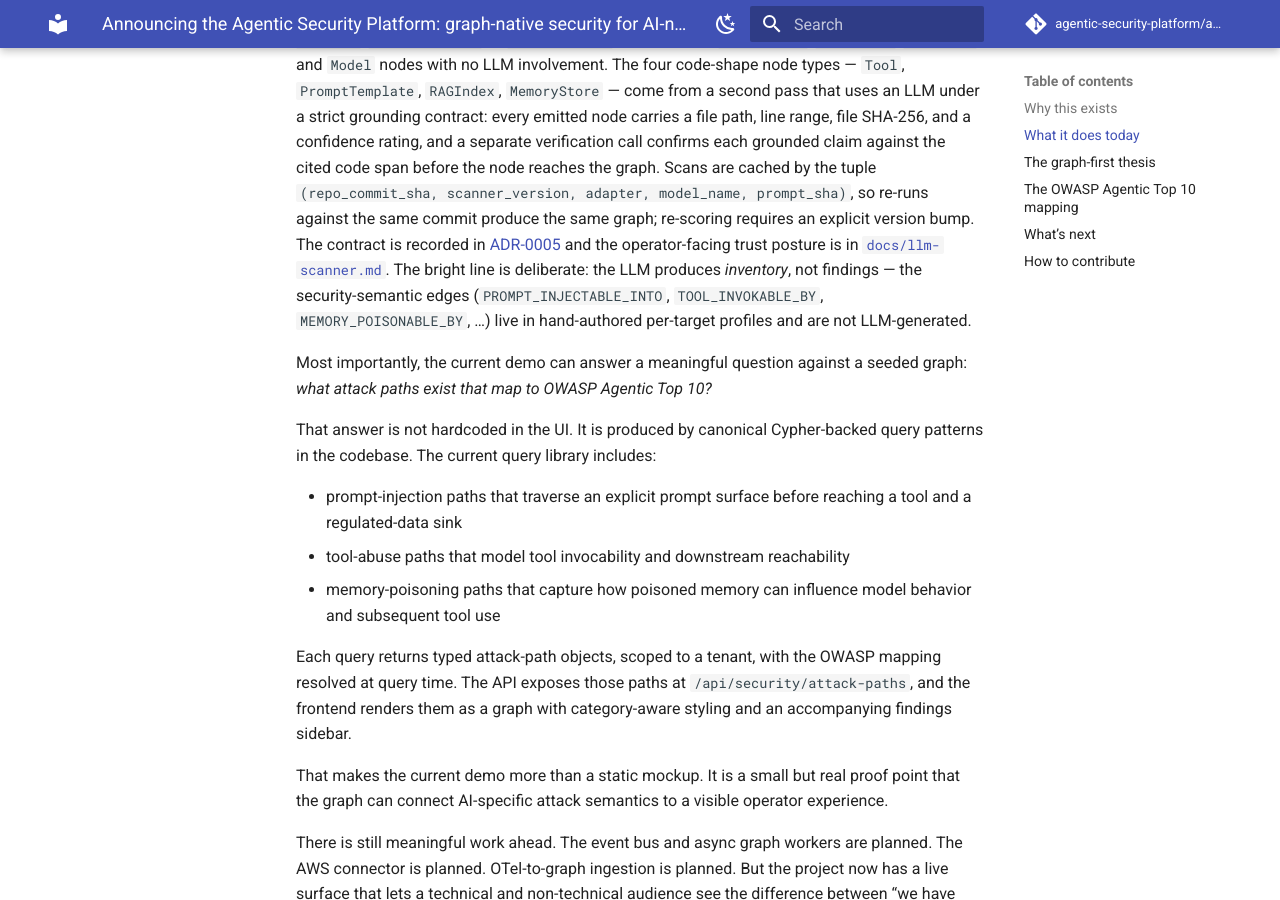
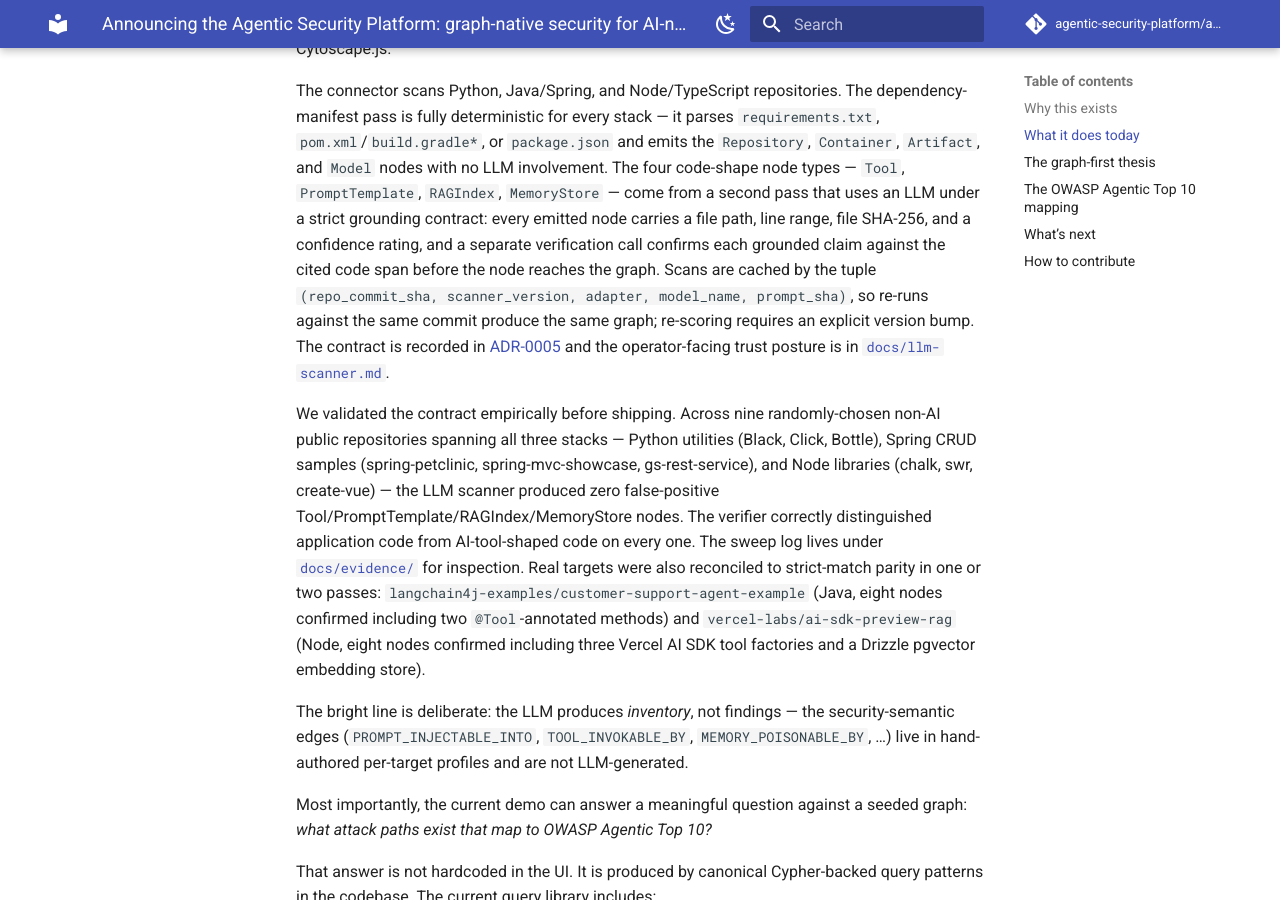
Before and after one commit to firmsoil/agentic-security-platform, an MkDocs documentation site: the page built from docs/launch-post-draft.md, in a window 1280 px wide and 900 px high, scrolled down 1944 px. Built offline with MkDocs 1.6.1 and Material for MkDocs 9.7.7, drawn with Linux system fonts in a browser that asks for light colours; comment, search, counter and statistics services are not loaded; some of the changed text lies outside the part shown.

Commit message:
docs(launch-post): top-level evidence callout + What's next anchoring
- Intro now points at docs/evidence/, docs/adr/, docs/llm-scanner.md
  so readers see evidence exists before encountering it in the body.
- 'What's next' explicitly names what shipped in this release
  (multi-stack scanner + LLM source extractor) and frames the
  continuation (runtime extension of the static graph) as natural,
  not as scope creep.

```diff
--- a/docs/launch-post-draft.md
+++ b/docs/launch-post-draft.md
@@ -10,7 +10,7 @@
 
 That is why we built the Agentic Security Platform: an open-source, graph-native security platform for AI-native applications. It models the parts of modern AI systems that existing security programs struggle to reason about together in one place: code, infrastructure, identities, runtime events, models, prompts, tools, memory, retrieval, and data sensitivity. Then it asks a security question over the whole system: what attack paths exist, which ones are reachable, and which ones map to the taxonomies security leaders are beginning to standardize around?
 
-Today, the platform maps findings to the OWASP Top 10 for LLM Applications (2025) and the OWASP Agentic Top 10 (2026). It is Apache 2.0 licensed, intentionally built in the open, and designed to be legible both to contributors and to the teams who may eventually rely on it in regulated environments.
+Today, the platform maps findings to the OWASP Top 10 for LLM Applications (2025) and the OWASP Agentic Top 10 (2026). It is Apache 2.0 licensed, intentionally built in the open, and designed to be legible both to contributors and to the teams who may eventually rely on it in regulated environments. Concrete launch evidence — the adversarial false-positive sweep results, the per-target reconciliation runs, and the architectural decisions that shaped this release — is committed under [`docs/evidence/`](evidence/), [`docs/adr/`](adr/), and [`docs/llm-scanner.md`](llm-scanner.md). The intent is that anyone evaluating the project can see not just what the code does but what we tested before saying so.
 
 ## Why this exists
 
@@ -38,7 +38,11 @@
 
 Today’s implementation includes a versioned ontology for AI-relevant node and edge types, a Neo4j-backed security graph, tenant-scoped graph access, a multi-stack GitHub connector, a seeded vulnerable RAG example, a live attack-path API, and a frontend graph explorer built with Cytoscape.js.
 
-The connector scans Python, Java/Spring, and Node/TypeScript repositories. The dependency-manifest pass is fully deterministic for every stack — it parses `requirements.txt`, `pom.xml`/`build.gradle*`, or `package.json` and emits the `Repository`, `Container`, `Artifact`, and `Model` nodes with no LLM involvement. The four code-shape node types — `Tool`, `PromptTemplate`, `RAGIndex`, `MemoryStore` — come from a second pass that uses an LLM under a strict grounding contract: every emitted node carries a file path, line range, file SHA-256, and a confidence rating, and a separate verification call confirms each grounded claim against the cited code span before the node reaches the graph. Scans are cached by the tuple `(repo_commit_sha, scanner_version, adapter, model_name, prompt_sha)`, so re-runs against the same commit produce the same graph; re-scoring requires an explicit version bump. The contract is recorded in [ADR-0005](adr/0005-llm-scanner-grounding-contract.md) and the operator-facing trust posture is in [`docs/llm-scanner.md`](llm-scanner.md). The bright line is deliberate: the LLM produces *inventory*, not findings — the security-semantic edges (`PROMPT_INJECTABLE_INTO`, `TOOL_INVOKABLE_BY`, `MEMORY_POISONABLE_BY`, …) live in hand-authored per-target profiles and are not LLM-generated.
+The connector scans Python, Java/Spring, and Node/TypeScript repositories. The dependency-manifest pass is fully deterministic for every stack — it parses `requirements.txt`, `pom.xml`/`build.gradle*`, or `package.json` and emits the `Repository`, `Container`, `Artifact`, and `Model` nodes with no LLM involvement. The four code-shape node types — `Tool`, `PromptTemplate`, `RAGIndex`, `MemoryStore` — come from a second pass that uses an LLM under a strict grounding contract: every emitted node carries a file path, line range, file SHA-256, and a confidence rating, and a separate verification call confirms each grounded claim against the cited code span before the node reaches the graph. Scans are cached by the tuple `(repo_commit_sha, scanner_version, adapter, model_name, prompt_sha)`, so re-runs against the same commit produce the same graph; re-scoring requires an explicit version bump. The contract is recorded in [ADR-0005](adr/0005-llm-scanner-grounding-contract.md) and the operator-facing trust posture is in [`docs/llm-scanner.md`](llm-scanner.md).
+
+We validated the contract empirically before shipping. Across nine randomly-chosen non-AI public repositories spanning all three stacks — Python utilities (Black, Click, Bottle), Spring CRUD samples (spring-petclinic, spring-mvc-showcase, gs-rest-service), and Node libraries (chalk, swr, create-vue) — the LLM scanner produced zero false-positive Tool/PromptTemplate/RAGIndex/MemoryStore nodes. The verifier correctly distinguished application code from AI-tool-shaped code on every one. The sweep log lives under [`docs/evidence/`](evidence/) for inspection. Real targets were also reconciled to strict-match parity in one or two passes: `langchain4j-examples/customer-support-agent-example` (Java, eight nodes confirmed including two `@Tool`-annotated methods) and `vercel-labs/ai-sdk-preview-rag` (Node, eight nodes confirmed including three Vercel AI SDK tool factories and a Drizzle pgvector embedding store).
+
+The bright line is deliberate: the LLM produces *inventory*, not findings — the security-semantic edges (`PROMPT_INJECTABLE_INTO`, `TOOL_INVOKABLE_BY`, `MEMORY_POISONABLE_BY`, …) live in hand-authored per-target profiles and are not LLM-generated.
 
 Most importantly, the current demo can answer a meaningful question against a seeded graph: *what attack paths exist that map to OWASP Agentic Top 10?*
 
@@ -91,7 +95,7 @@
 
 ## What’s next
 
-The next chapter is about turning the current demo into a more continuously observed system.
+With the multi-stack scanner and the LLM-assisted source extractor shipping in this release, the next chapter is about turning the current demo into a more continuously observed system. The launch lands the static side of the story — what attack paths can be discovered from a repository at rest. What follows extends the same graph into runtime.
 
 Near-term priorities are clear in the roadmap and reflected in the capability matrix:
 
```
